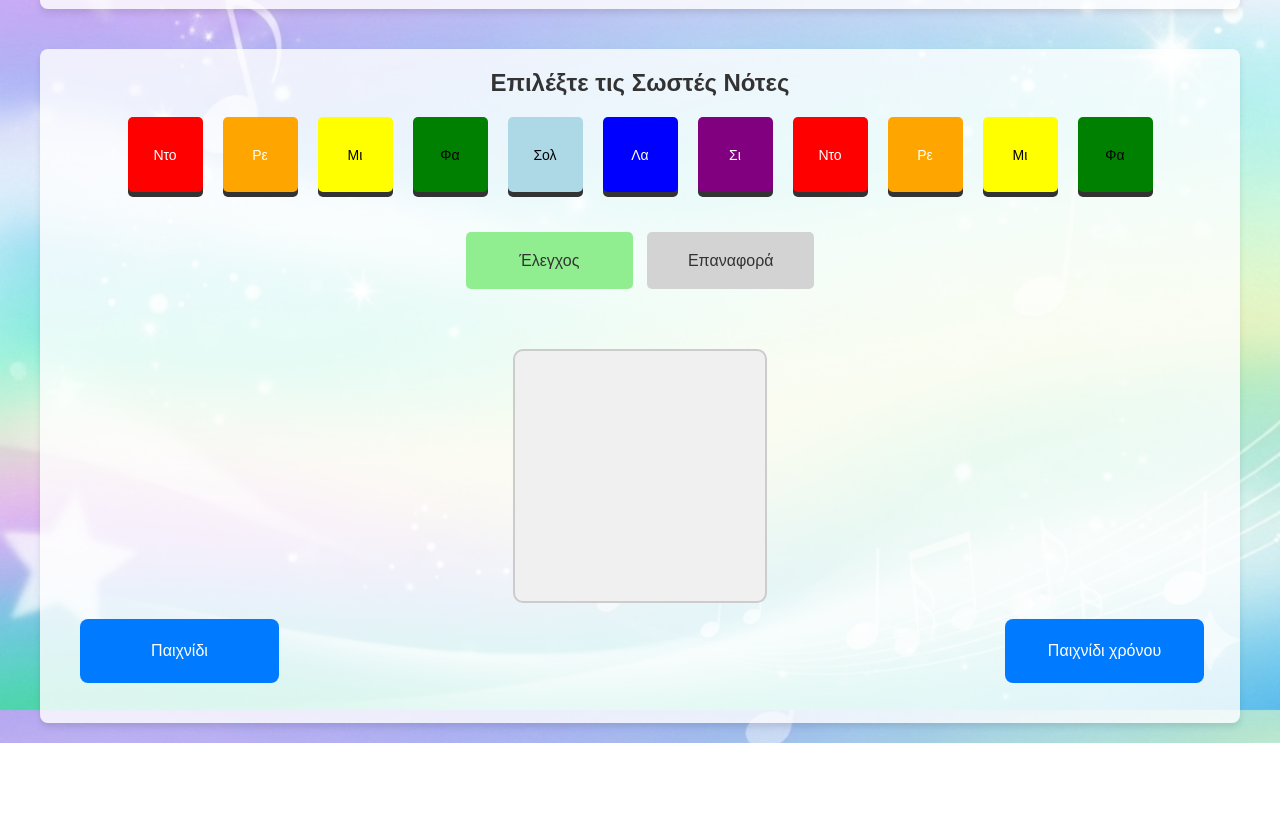
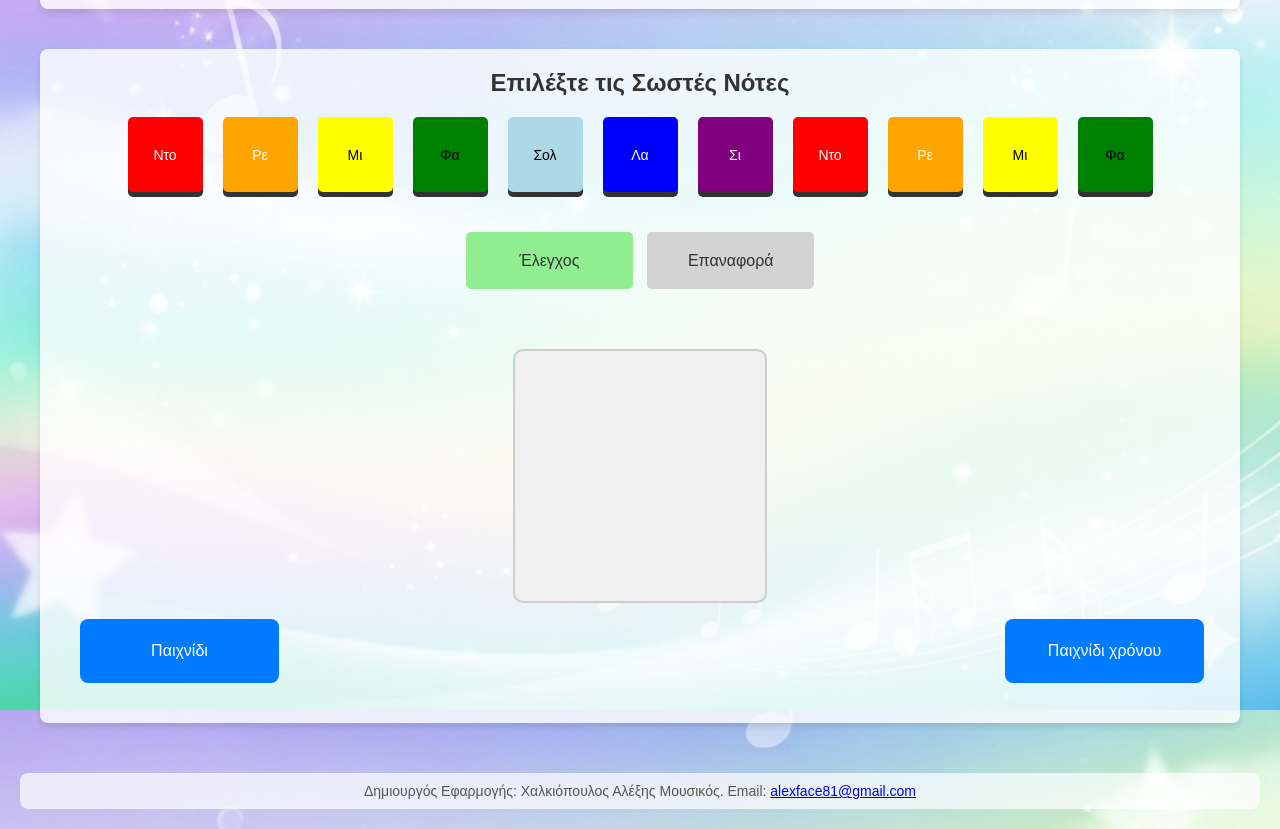
Before and after one commit to mousikisxoleio123-source/4notes14642, a plain HTML site: page index.html in a window 1280 px wide. Shown: the part 570-1399 px from the top of the page. Before the commit the page ends 1313 px from the top, so only its background shows below. Drawn offline with Linux system fonts and the light colour scheme.

Commit message:
Update index.html

```diff
--- a/index.html
+++ b/index.html
@@ -54,6 +54,10 @@
         </div>
     </div>
 
+    <footer style="margin-top: 50px; padding: 10px; background-color: rgba(255, 255, 255, 0.7); border-radius: 8px;">
+        <p style="margin: 0; font-size: 14px; color: #555;">Δημιουργός Εφαρμογής: Χαλκιόπουλος Αλέξης Μουσικός. Email: <a href="mailto:alexface81@gmail.com">alexface81@gmail.com</a></p>
+    </footer>
+
     <script src="script.js"></script>
 </body>
 </html>
```
